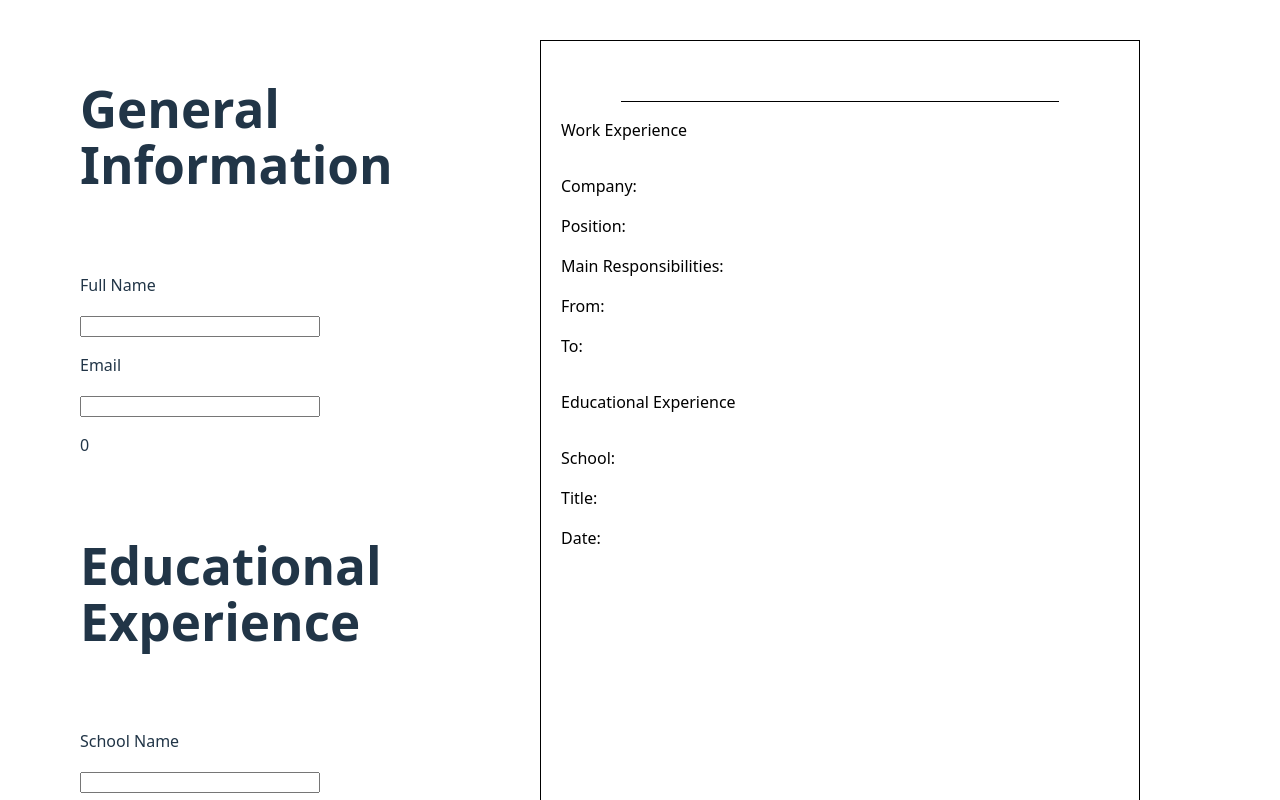
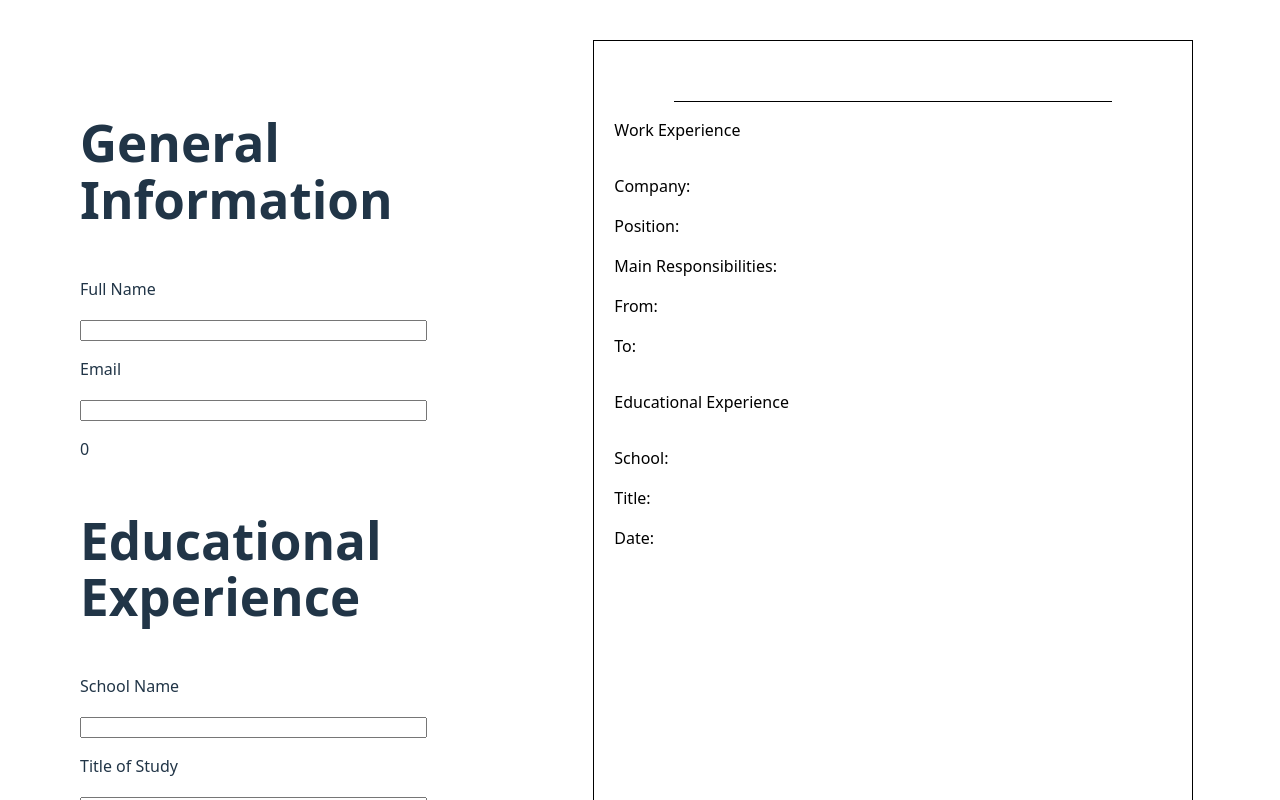
Before and after one commit to GhidBase/cv-application, a React (Vite) app: page / in a window 1280 px wide. Built offline with nearby package versions, Linux system fonts and the light colour scheme.

Commit message:
Add button works, adding remove button now

```diff
--- a/src/components/InputSection.jsx
+++ b/src/components/InputSection.jsx
@@ -4,7 +4,8 @@ export default function InputSection({
     inputs,
     inputChangeHandler,
     sectionKey,
-    type
+    type,
+    handleRemoveButtonPress,
 }) {
     function listInputs(inputs) {
         if (!inputs) {
@@ -25,10 +26,19 @@ export default function InputSection({
         });
     }
 
+    function RemoveButton({ children, id }) {
+        return (
+            <button onClick={(e) => handleRemoveButtonPress(e, id)}>
+                {children}
+            </button>
+        );
+    }
+
     return (
         <div className="input-section" id={sectionKey}>
             {listInputs(inputs)}
             <p>{sectionKey}</p>
+            {sectionKey > 0 && <RemoveButton>Remove</RemoveButton>}
         </div>
     );
 }
--- a/src/components/MainSection.jsx
+++ b/src/components/MainSection.jsx
@@ -4,6 +4,7 @@ import "../styles/main.css";
 import InputSection from "./InputSection";
 
 import CV from "./CV";
+
 
 export default function MainSection() {
     const [userData, setUserData] = useState([
@@ -55,6 +56,28 @@ export default function MainSection() {
         });
     }
 
+    function AddButton({ children, type }) {
+        return (
+            <button onClick={(e) => handleAddButtonPress(e, type)}>
+                {children}
+            </button>
+        );
+    }
+
+    function handleAddButtonPress(e, type) {
+        console.log(type);
+        console.log(e.target);
+
+        const newData = [...userData];
+        newData[nextID] = { type: type };
+        newData[nextID].id = nextID;
+
+        setNextID(nextID + 1);
+        setUserData(newData);
+    }
+
+    function handleRemoveButtonPress() {}
+
     return (
         <Fragment>
             <div className="edit-section">
@@ -63,9 +86,11 @@ export default function MainSection() {
 
                 <h1>Educational Experience</h1>
                 {listInputSections("Educational")}
+                <AddButton type="Educational">Add Education</AddButton>
 
                 <h1>Practical Experience</h1>
                 {listInputSections("Job")}
+                <AddButton type="Job">Add Work</AddButton>
 
                 {/* End of edit-section */}
             </div>
--- a/src/styles/main.css
+++ b/src/styles/main.css
@@ -15,7 +15,30 @@ body > #root {
 
 .edit-section {
     flex: 1;
+    display: flex;
+    flex-direction: column;
     overflow: auto;
+    padding: 80px;
+    align-items: center;
+    max-width: 600px;
+
+}
+
+.edit-section h1 {
+    width: 100%;
+}
+
+.edit-section button {
+    width: 100%;
+    max-width: 200px;
+}
+
+.edit-section > .input-section {
+    width: 100%;
+}
+
+.input-component > * {
+    width: 100%;
 }
 
 .cv-section {
@@ -63,19 +86,10 @@ body > #root {
     text-align: center;
 }
 
-.edit-section > * {
-    margin: 80px;
-}
-
-.input-component > * {
-    width: 100%;
-}
-
 .separator {
     border-bottom: 1px solid black;
     width: calc(100% - 120px);
 }
-
 
 .details {
     display: flex;
```
Also changed, not shown: 1 other file (tests, documents, lock files or other folders).
